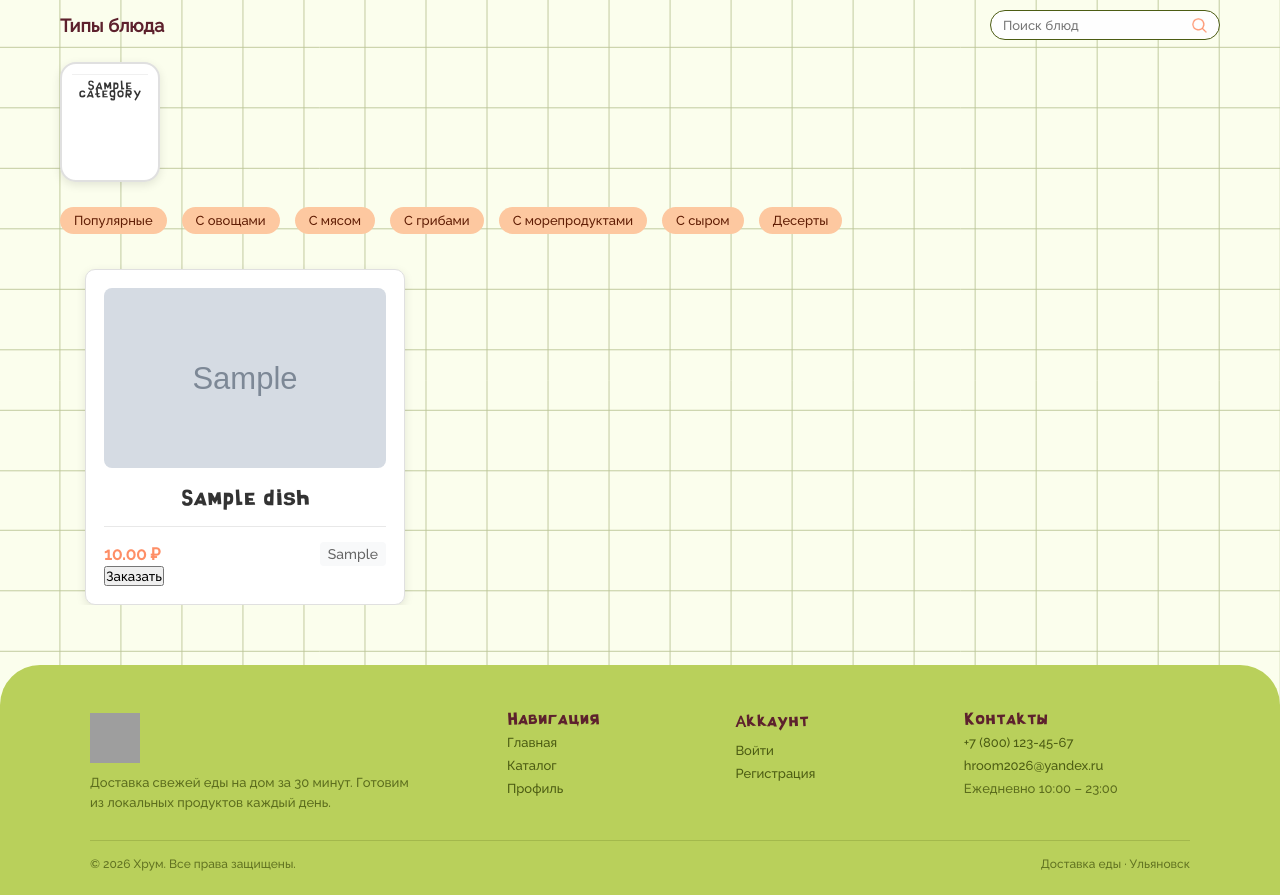
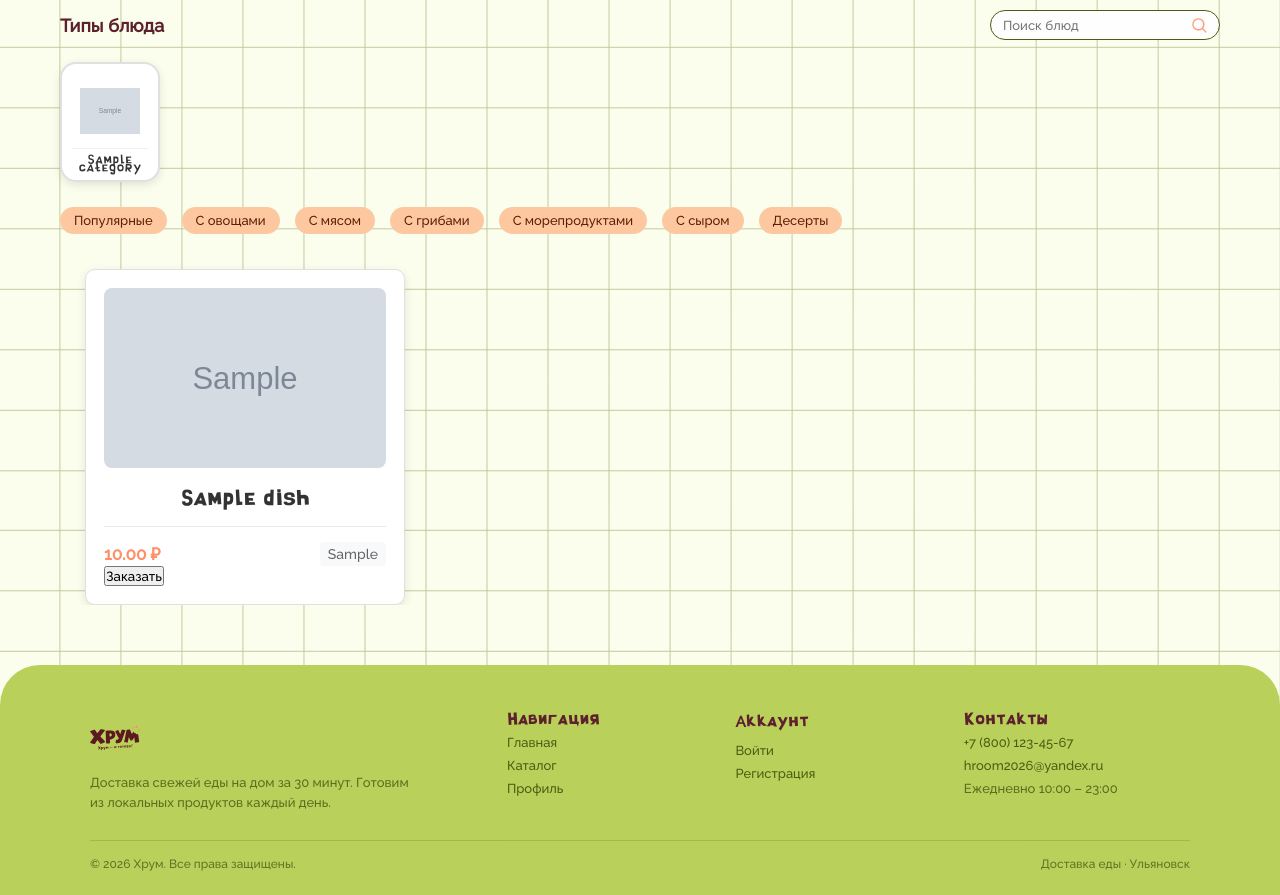
Before and after one commit to ulyananovi/---------, a Django app: page /catalog/ in a window 1280 px wide. Shown: the part 75-970 px from the top of the page. Run offline with Django 5.2, Linux system fonts and the light colour scheme; tables that the repository leaves empty hold one stand-in row (values such as "Sample post"); grey boxes marked "Sample" are stand-in pictures; grey boxes are pictures that could not be loaded.

Commit message:
add images to categories

```diff
--- a/menu/models.py
+++ b/menu/models.py
@@ -2,6 +2,7 @@ from django.db import models
 
 class Category(models.Model):
     name = models.CharField(max_length=100, verbose_name="Название категории")
+    image_name = models.CharField(max_length=100, blank=True, verbose_name="Имя файла картинки")
 
     def __str__(self):
         return self.name
--- a/templates/pages/catalog.html
+++ b/templates/pages/catalog.html
@@ -28,6 +28,7 @@
         <div class="cards-ingredients-swipe" role="tablist" aria-label="Категории блюд">
             {% for cat in categories %}
             <button class="ingredient-card" type="button" onclick="window.location.href='?category={{ cat.id }}'">
+                <div class="ingredient-image"><img src="{% static 'assets/img/' %}{{ cat.image_name }}" alt="{{ cat.name }}"></div>
                 <div class="ingredient-name">{{ cat.name }}</div>
             </button>
             {% endfor %}
@@ -65,7 +66,7 @@
         <div class="footer-inner">
             <div class="footer-brand">
                 <div class="footer-logo">
-                    <img src="{% static 'assets/img/cards-ingredients-swipe' %}" class="footer-logo-img" alt="">
+                    <img src="{% static 'assets/img/логотип.svg' %}" class="footer-logo-img" alt="">
                 </div>
                 <p class="footer-desc">
                     Доставка свежей еды на дом за 30 минут.
```
Also changed, not shown: menu/migrations/0002_category_image_name.py (added).
